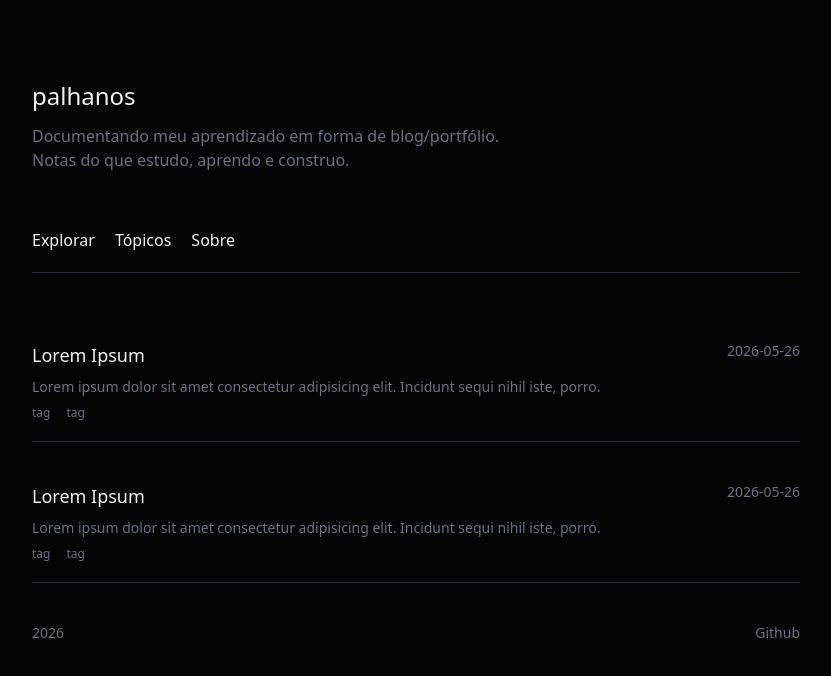
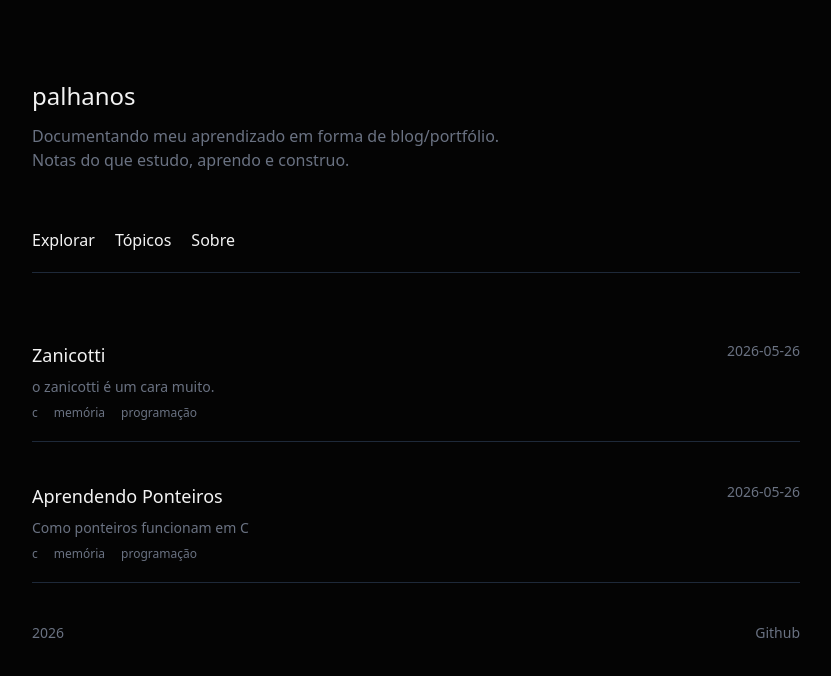
Before and after one commit to paulo-arthur/palhanos, a Next.js app: page / in a window 1280 px wide. Shown: the top 676 px of the page, without its empty margins (224-1055 px from the left). Built offline with nearby package versions, Linux system fonts and the light colour scheme.

Commit message:
import markdown to publications via metadata.

```diff
--- a/package.json
+++ b/package.json
@@ -9,6 +9,7 @@
     "lint": "eslint"
   },
   "dependencies": {
+    "gray-matter": "^4.0.3",
     "next": "16.2.6",
     "react": "19.2.4",
     "react-dom": "19.2.4"
--- /dev/null
+++ b/src/app/lib/posts.js
@@ -0,0 +1,26 @@
+import fs from "fs";
+import path from "path";
+
+import matter from "gray-matter";
+
+const postsDir = path.join(process.cwd(), "src/content/posts");
+
+export function getPostsMetadata() {
+    const files = fs.readdirSync(postsDir);
+    const posts = files.map((fileName) => {
+        const slug = fileName.replace(".md", "");
+        const filePath = path.join(postsDir, fileName);
+        const fileContent = fs.readFileSync(filePath, "utf8");
+        const { data } = matter(fileContent);
+
+        return {
+            slug: slug,
+            title: data.title,
+            subtitle: data.subtitle,
+            tags: data.tags,
+            date: data.date
+        };
+    });
+
+    return posts;
+}
--- a/src/app/page.js
+++ b/src/app/page.js
@@ -1,12 +1,21 @@
 import Menu from "@/components/Menu/Menu";
 import Publication from "@/components/Publication/Publication";
+import { getPostsMetadata } from "./lib/posts";
 
 export default function Home() {
+  const posts = getPostsMetadata();
+
   return (
     <main className="w-3/5 flex flex-col justify-center items-center">
       <Menu />
-      <Publication />
-      <Publication />
+      {posts.map((post) => {
+        return (
+          <Publication
+            key={posts.indexOf(post)}
+            data={post}
+          />
+        );
+      })}
     </main>
   );
 }
--- a/src/components/Publication/Publication.jsx
+++ b/src/components/Publication/Publication.jsx
@@ -1,20 +1,24 @@
 import Link from "next/link";
 
-export default function Publication() {
+export default function Publication({data}) {
+    console.log(data)
     return (
         <article className="w-full flex justify-between my-5 pb-5 border-b border-solid border-gray-800">
             <div>
                 <h1 className="text-base md:text-lg hover:text-emerald-600">
                     <Link href="#" className="">
-                        Lorem Ipsum
+                        {data.title}
                     </Link>
                 </h1>
                 <p className=" my-2 text-xs md:text-sm text-gray-500">
-                    Lorem ipsum dolor sit amet consectetur adipisicing elit. Incidunt sequi nihil iste, porro.
+                    {data.subtitle}
                 </p>
                 <div className="flex justify-start">
-                    <span className="text-gray-500 text-xs md:text-xs mr-4">tag</span>
-                    <span className="text-gray-500 text-xs md:text-xs mr-4">tag</span>
+                    {data.tags.map((tag) => (
+                        <span key={data.tags.indexOf(tag)} className="text-gray-500 text-xs md:text-xs mr-4">
+                            {tag}
+                        </span>
+                    ))}
                 </div>
             </div>
 
--- /dev/null
+++ b/src/content/posts/post1.md
@@ -0,0 +1,6 @@
+---
+title: Zanicotti
+subtitle: o zanicotti é um cara muito.
+tags: ["c", "memória", "programação"]
+date: 2026-05-20
+---
--- /dev/null
+++ b/src/content/posts/post2.md
@@ -0,0 +1,6 @@
+---
+title: Aprendendo Ponteiros
+subtitle: Como ponteiros funcionam em C
+tags: ["c", "memória", "programação"]
+date: 2026-05-20
+---
```
Also changed, not shown: 1 other file (tests, documents, lock files or other folders).
